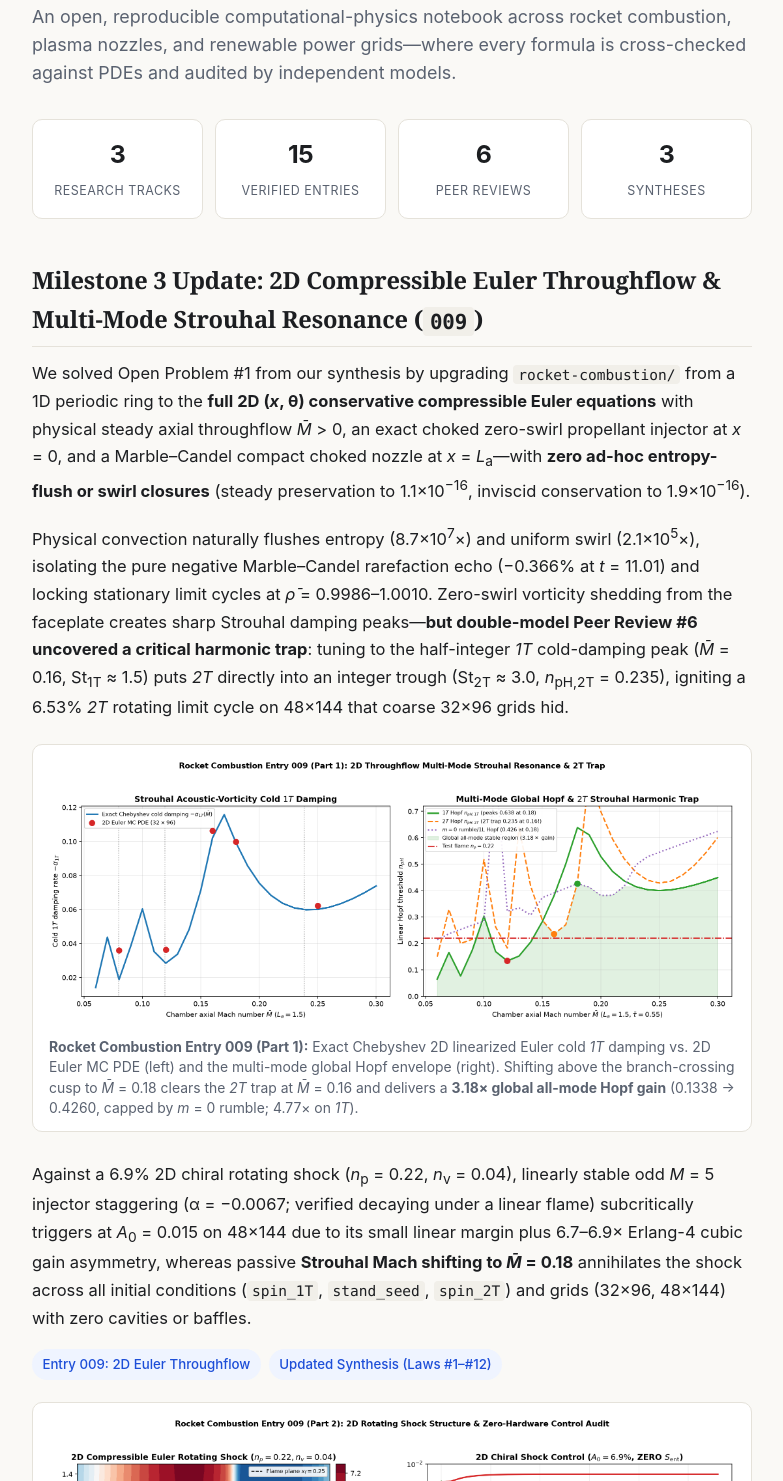
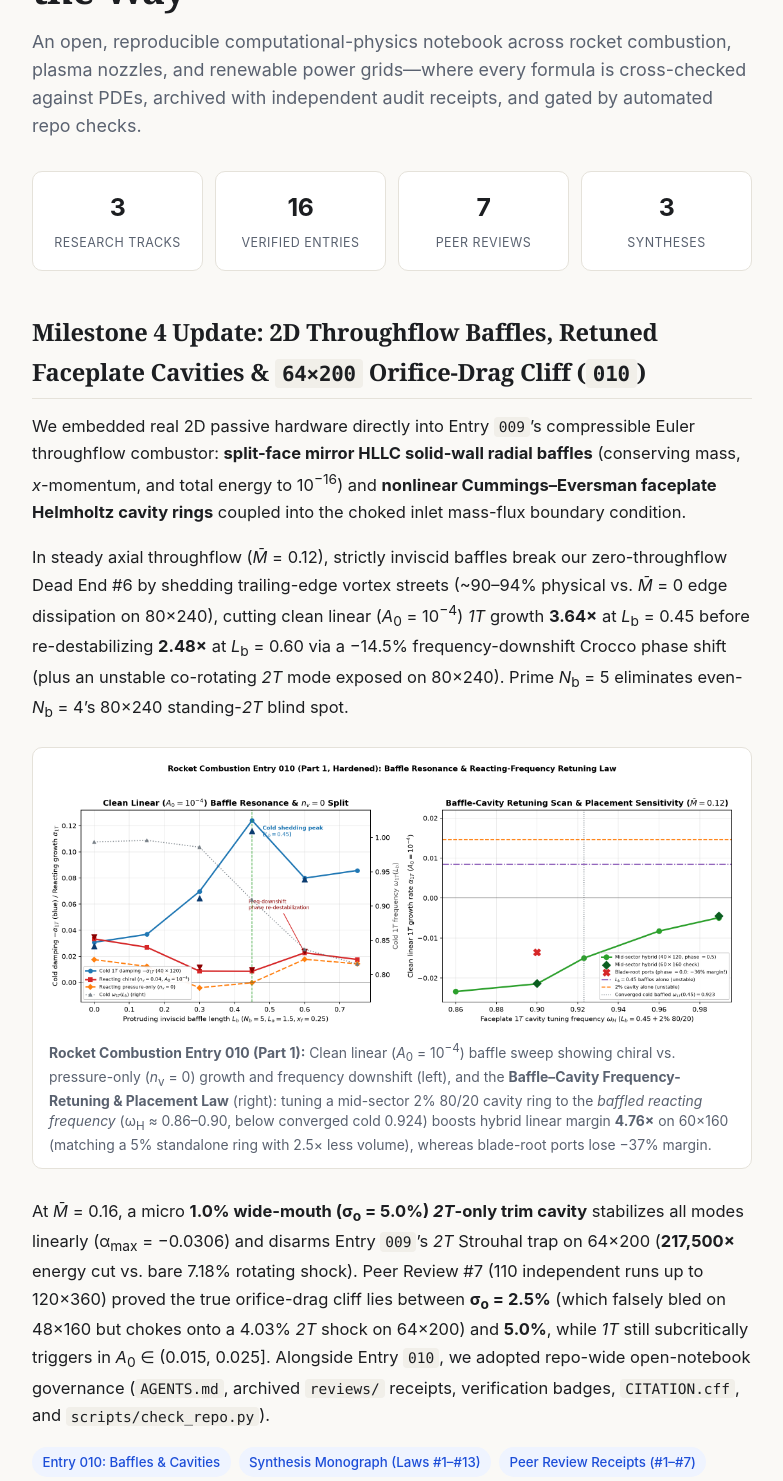
Before and after one commit to marcelolx/math, a plain HTML site: page docs/index.html in a window 1280 px wide. Shown: the part 283-1764 px from the top of the page, without its empty margins (248-1031 px from the left). Drawn offline with Linux system fonts and the light colour scheme.

Commit message:
docs: add Milestone 4 update (rocket-combustion 010, Peer Review #7 & repo standards) to GitHub Pages blog

```diff
--- a/docs/index.html
+++ b/docs/index.html
@@ -4,7 +4,7 @@
   <meta charset="utf-8" />
   <meta name="viewport" content="width=device-width, initial-scale=1" />
   <title>Open-Notebook Science Log — marcelolx/math</title>
-  <meta name="description" content="Progress log from marcelolx/math: 15 verified numerical physics & engineering entries, 6 independent cross-model peer reviews, and 3 synthesis monographs." />
+  <meta name="description" content="Progress log from marcelolx/math: 16 verified numerical physics & engineering entries, 7 independent cross-model peer reviews, and 3 synthesis monographs." />
   <style>
     :root {
       --bg: #faf9f6;
@@ -221,6 +221,7 @@
     <div class="nav">
       <a class="brand" href="./">marcelolx / math</a>
       <div class="nav-links">
+        <a href="#milestone-4">Milestone 4</a>
         <a href="#milestone-3">Milestone 3</a>
         <a href="#milestone-2">Milestone 2</a>
         <a href="#tracks">Milestone 1</a>
@@ -234,17 +235,45 @@
   <main>
     <article>
       <div class="meta">Progress Log &middot; Updated 2026-11-25 &middot; Open-Notebook Science</div>
-      <h1>15 Verified Entries, 6 Adversarial Peer Reviews, and What Broke Along the Way</h1>
+      <h1>16 Verified Entries, 7 Adversarial Peer Reviews, and What Broke Along the Way</h1>
       <p class="subtitle">
-        An open, reproducible computational-physics notebook across rocket combustion, plasma nozzles, and renewable power grids—where every formula is cross-checked against PDEs and audited by independent models.
+        An open, reproducible computational-physics notebook across rocket combustion, plasma nozzles, and renewable power grids—where every formula is cross-checked against PDEs, archived with independent audit receipts, and gated by automated repo checks.
       </p>
 
       <div class="stats">
         <div class="stat"><span class="stat-num">3</span><span class="stat-lbl">Research Tracks</span></div>
-        <div class="stat"><span class="stat-num">15</span><span class="stat-lbl">Verified Entries</span></div>
-        <div class="stat"><span class="stat-num">6</span><span class="stat-lbl">Peer Reviews</span></div>
+        <div class="stat"><span class="stat-num">16</span><span class="stat-lbl">Verified Entries</span></div>
+        <div class="stat"><span class="stat-num">7</span><span class="stat-lbl">Peer Reviews</span></div>
         <div class="stat"><span class="stat-num">3</span><span class="stat-lbl">Syntheses</span></div>
       </div>
+
+      <h2 id="milestone-4">Milestone 4 Update: 2D Throughflow Baffles, Retuned Faceplate Cavities &amp; <code>64&times;200</code> Orifice-Drag Cliff (<code>010</code>)</h2>
+      <p>
+        We embedded real 2D passive hardware directly into Entry <code>009</code>&rsquo;s compressible Euler throughflow combustor: <strong>split-face mirror HLLC solid-wall radial baffles</strong> (conserving mass, <em>x</em>-momentum, and total energy to 10<sup>&minus;16</sup>) and <strong>nonlinear Cummings&ndash;Eversman faceplate Helmholtz cavity rings</strong> coupled into the choked inlet mass-flux boundary condition.
+      </p>
+      <p>
+        In steady axial throughflow (<em>M&#772;</em> = 0.12), strictly inviscid baffles break our zero-throughflow Dead End #6 by shedding trailing-edge vortex streets (~90&ndash;94% physical vs. <em>M&#772;</em> = 0 edge dissipation on 80&times;240), cutting clean linear (<em>A</em><sub>0</sub> = 10<sup>&minus;4</sup>) <em>1T</em> growth <strong>3.64&times;</strong> at <em>L</em><sub>b</sub> = 0.45 before re-destabilizing <strong>2.48&times;</strong> at <em>L</em><sub>b</sub> = 0.60 via a &minus;14.5% frequency-downshift Crocco phase shift (plus an unstable co-rotating <em>2T</em> mode exposed on 80&times;240). Prime <em>N</em><sub>b</sub> = 5 eliminates even-<em>N</em><sub>b</sub> = 4&rsquo;s 80&times;240 standing-<em>2T</em> blind spot.
+      </p>
+      <figure>
+        <img src="assets/rocket-2d-baffle-retuning.png" alt="Clean linear baffle resonance with n_v=0 split and baffle-cavity reacting-frequency retuning scan" />
+        <figcaption>
+          <strong>Rocket Combustion Entry 010 (Part 1):</strong> Clean linear (<em>A</em><sub>0</sub> = 10<sup>&minus;4</sup>) baffle sweep showing chiral vs. pressure-only (<em>n</em><sub>v</sub> = 0) growth and frequency downshift (left), and the <strong>Baffle&ndash;Cavity Frequency-Retuning &amp; Placement Law</strong> (right): tuning a mid-sector 2% 80/20 cavity ring to the <em>baffled reacting frequency</em> (&omega;<sub>H</sub> &approx; 0.86&ndash;0.90, below converged cold 0.924) boosts hybrid linear margin <strong>4.76&times;</strong> on 60&times;160 (matching a 5% standalone ring with 2.5&times; less volume), whereas blade-root ports lose &minus;37% margin.
+        </figcaption>
+      </figure>
+      <p>
+        At <em>M&#772;</em> = 0.16, a micro <strong>1.0% wide-mouth (&sigma;<sub>o</sub> = 5.0%) <em>2T</em>-only trim cavity</strong> stabilizes all modes linearly (&alpha;<sub>max</sub> = &minus;0.0306) and disarms Entry <code>009</code>&rsquo;s <em>2T</em> Strouhal trap on 64&times;200 (<strong>217,500&times;</strong> energy cut vs. bare 7.18% rotating shock). Peer Review #7 (110 independent runs up to 120&times;360) proved the true orifice-drag cliff lies between <strong>&sigma;<sub>o</sub> = 2.5%</strong> (which falsely bled on 48&times;160 but chokes onto a 4.03% <em>2T</em> shock on 64&times;200) and <strong>5.0%</strong>, while <em>1T</em> still subcritically triggers in <em>A</em><sub>0</sub> &isin; (0.015, 0.025]. Alongside Entry <code>010</code>, we adopted repo-wide open-notebook governance (<code>AGENTS.md</code>, archived <code>reviews/</code> receipts, verification badges, <code>CITATION.cff</code>, and <code>scripts/check_repo.py</code>).
+      </p>
+      <div class="pill-row">
+        <a class="pill" href="https://github.com/marcelolx/math/blob/main/rocket-combustion/entries/010-2d-throughflow-baffles-cavities.md">Entry 010: Baffles &amp; Cavities</a>
+        <a class="pill" href="https://github.com/marcelolx/math/blob/main/rocket-combustion/SYNTHESIS.md">Synthesis Monograph (Laws #1&ndash;#13)</a>
+        <a class="pill" href="https://github.com/marcelolx/math/blob/main/reviews/README.md">Peer Review Receipts (#1&ndash;#7)</a>
+      </div>
+      <figure>
+        <img src="assets/rocket-2d-orifice-cliff.png" alt="2D baffle-tip vorticity shedding streets and grid-verified 64x200 orifice-drag cliff" />
+        <figcaption>
+          <strong>Rocket Combustion Entry 010 (Part 2):</strong> Alternating vortex streets shedding directly off all five inviscid solid-wall baffle tips at <em>x</em> = 0.45 (left), and the grid-verified 64&times;200 orifice-drag cliff &amp; <em>1T</em> trigger bracket at <em>M&#772;</em> = 0.16 (right): &sigma;<sub>o</sub> = 2.5% bleeds on 48&times;160 (dotted purple) but locks onto a 4.03% shock on 64&times;200 (solid purple), while wide-mouth &sigma;<sub>o</sub> = 5.0% (green) annihilates <em>2T</em> cleanly.
+        </figcaption>
+      </figure>
 
       <h2 id="milestone-3">Milestone 3 Update: 2D Compressible Euler Throughflow &amp; Multi-Mode Strouhal Resonance (<code>009</code>)</h2>
       <p>
@@ -368,7 +397,7 @@
 
       <h2 id="peer-review">Why Adversarial Cross-Model Peer Review Mattered</h2>
       <p>
-        Every one of our six independent peer reviews caught real mathematical or numerical traps that looked completely plausible at first glance:
+        Every one of our seven independent peer reviews caught real mathematical or numerical traps that looked completely plausible at first glance (full receipts archived in <a href="https://github.com/marcelolx/math/blob/main/reviews/README.md"><code>reviews/</code></a>):
       </p>
       <div class="callout">
         <ul>
@@ -378,6 +407,7 @@
           <li><strong>Ghost-crawl false positives in power-grid survival (Review #4):</strong> A 26 s horizon accepted trajectories with no post-fault equilibrium that slipped at <em>t</em> = 30&ndash;44 s, while rejecting slow-settling saturated cases. Restoring an exact saturated rotating-frame equilibrium check over <em>T</em> = 80 fixed both.</li>
           <li><strong>Numerical-dissipation masking of <em>3T</em> &amp; closure sensitivity (Review #5):</strong> <code>minmod</code> at <em>N</em> = 256 added &minus;5.6&times;10<sup>&minus;3</sup> excess damping on <em>3T</em>, hiding the 80/20 ring&rsquo;s true linear <em>3T</em> instability (&alpha; = +0.0019) by 10,000&times;, and the smooth chiral branch <em>S</em><sup>*</sup>(<em>n</em><sub>v</sub>) proved conditional on residence entropy flushing (&nu;<sub>res</sub> &gt; 0). Switching to the MC limiter, adding exact Fourier-collocation eigen-spectra, and reporting full &nu;<sub>res</sub> sensitivity tables fixed both.</li>
           <li><strong><em>2T</em> Strouhal harmonic trap, coarse-grid bistability &amp; inlet-tail echo (Double-Model Review #6):</strong> Checking <em>1T</em> alone overstated the <em>M&#772;</em> = 0.18 global Hopf gain (4.77&times; vs. true all-mode 3.18&times;) and missed a 6.53% <em>2T</em> rotating limit cycle at <em>M&#772;</em> = 0.16 masked by 32&times;96 vorticity damping; coarse 28&times;96 grids also hid low-gain bistability at <em>M&#772;</em> = 0.06, and a Gaussian tail touching <em>x</em> = 0 produced a spurious positive bounce ahead of the true negative Marble&ndash;Candel rarefaction. Re-running on 48&times;144 with multi-mode spectra and a zero-tail entropy spot hardened every result.</li>
+          <li><strong>Grid-dependent orifice cliff, nonlinear fit inflation &amp; reacting-frequency retuning (Review #7):</strong> Production 40&times;120 and 48&times;160 grids added &minus;0.01 to &minus;0.03 numerical <em>2T</em> damping, hiding bare <em>2T</em> growth and making &sigma;<sub>o</sub> = 2.5% falsely decay (it locks onto a 4.03% <em>2T</em> shock on 64&times;200); <em>A</em><sub>0</sub> = 0.002 fits were inflated by cubic-flame growth; and optimal baffle&ndash;cavity tuning proved to target the <em>baffled reacting</em> frequency with mid-sector ports (blade-root ports lose &minus;37%). Re-running on 64&times;200 and 80&times;240 at <em>A</em><sub>0</sub> = 10<sup>&minus;4</sup> hardened every design law.</li>
         </ul>
       </div>
 
@@ -389,14 +419,17 @@
 cd math
 uv sync
 
+# Run repository-wide consistency gate:
+uv run python scripts/check_repo.py
+
 # Run any entry's verification script:
+uv run python rocket-combustion/sim/exp010_2d_throughflow_baffles_cavities.py
 uv run python rocket-combustion/sim/exp009_2d_euler_throughflow.py
-uv run python rocket-combustion/sim/exp008_chiral_shock_competition.py
 uv run python plasma-nozzles/sim/exp001_mhd_kelvin_helmholtz.py
 uv run python grid-stability/sim/exp001_gfm_placement_and_saturation.py</code></pre>
 
       <p>
-        Next up: 2D compressible Euler throughflow with protruding injector baffles &amp; wide-mouth faceplate cavity rings (<code>rocket-combustion/010</code>), 2D axisymmetric magnetic nozzles with exterior field back-reaction (<code>plasma-nozzles/003</code>), and full inverter current-limiting + reactive <em>Q&ndash;V</em> coupling (<code>grid-stability/002</code>).
+        Next up: full 3D cylindrical (<em>r</em>, &theta;, <em>x</em>) radial/tangential modes (<code>rocket-combustion/011</code>), 2D axisymmetric magnetic nozzles with exterior field back-reaction (<code>plasma-nozzles/003</code>), and full inverter current-limiting + reactive <em>Q&ndash;V</em> coupling (<code>grid-stability/002</code>).
       </p>
 
       <footer>
```
Also changed, not shown: docs/assets/rocket-2d-baffle-retuning.png (added), docs/assets/rocket-2d-orifice-cliff.png (added), 1 other file.
